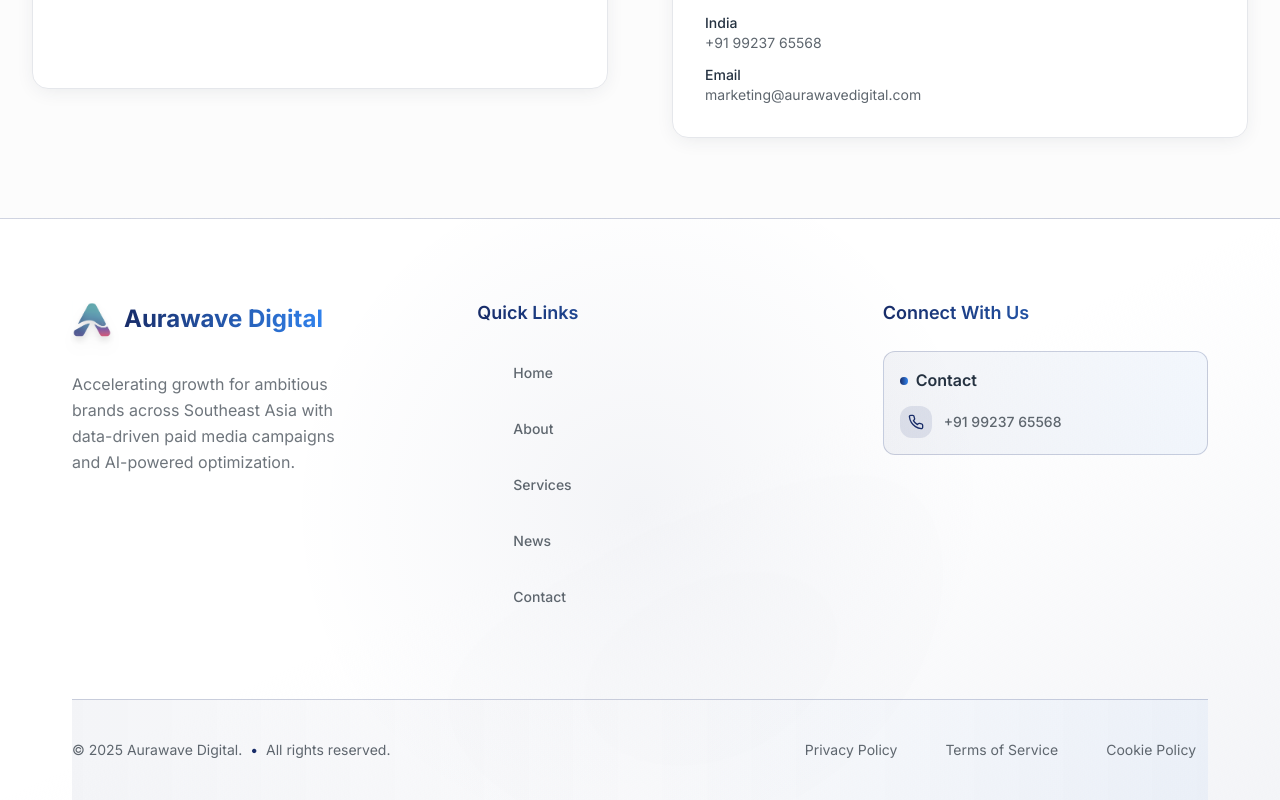
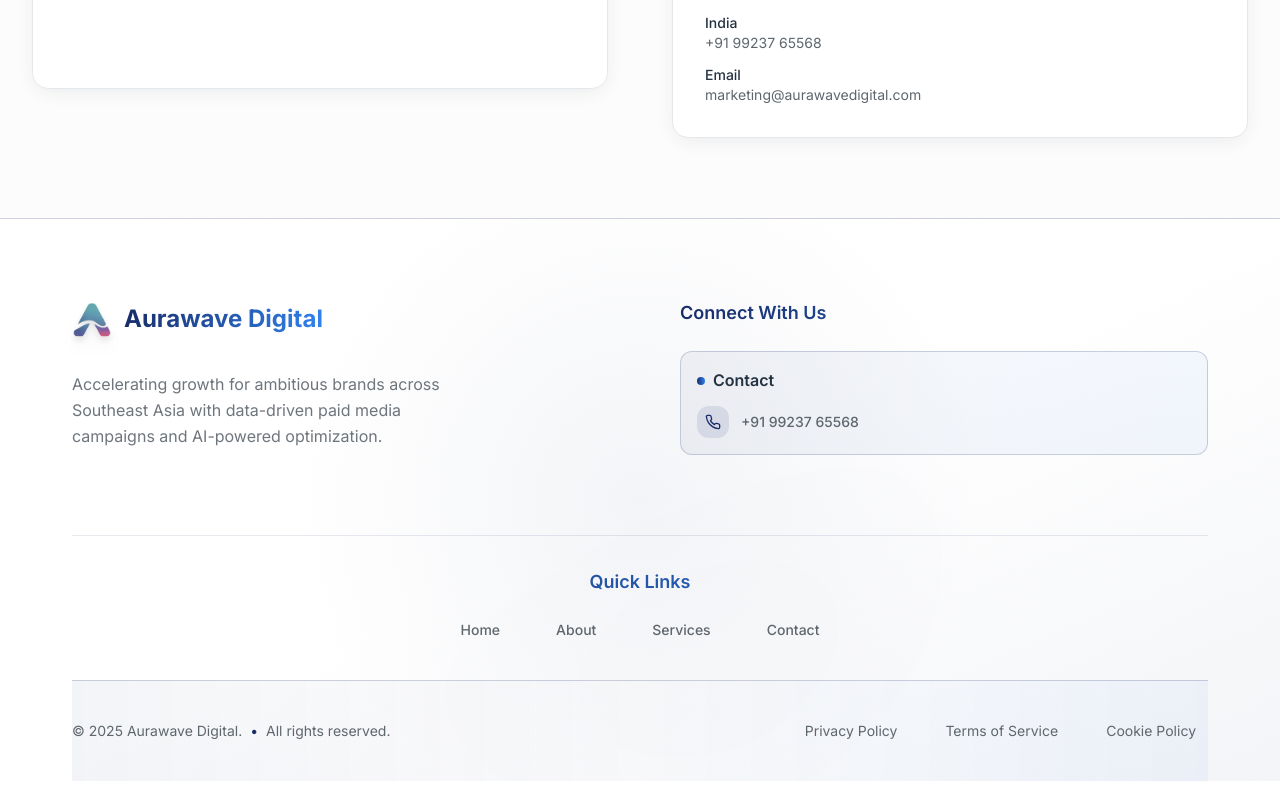
Before and after one commit to pankajtiwaskar-create/aurawave-growth-accelerator, a React (Vite) app: page / in a window 1280 px wide. Shown: the part 7873-8673 px from the top of the page. Built offline with nearby package versions, Linux system fonts and the light colour scheme; grey boxes are pictures that could not be loaded.

Commit message:
Update footer navigation and layout
Removed "News" button from footer and aligned "Quick Links" horizontally below content.
-edited src/components/Footer.tsx

```diff
--- a/src/components/Footer.tsx
+++ b/src/components/Footer.tsx
@@ -13,9 +13,6 @@ const Footer = () => {
   }, {
     label: 'Services',
     href: 'services'
-  }, {
-    label: 'News',
-    href: 'news'
   }, {
     label: 'Contact',
     href: 'contact'
@@ -35,10 +32,10 @@ const Footer = () => {
 
       <div className="content-container relative z-10">
         {/* Main Footer Content */}
-        <div className="section-padding grid grid-cols-1 md:grid-cols-3 gap-lg lg:gap-2xl">
+        <div className="section-padding grid grid-cols-1 md:grid-cols-2 gap-lg lg:gap-2xl">
 
           {/* Company Info - Enhanced Design */}
-          <div className="md:col-span-1 lg:pr-8 animate-fade-in-up space-y-8">
+          <div className="animate-fade-in-up space-y-8">
             <div className="flex items-center space-x-3 group cursor-pointer">
               <div className="relative">
                 <img src={auraWaveLogo} alt="Aurawave Digital" className="w-10 h-10 transition-transform duration-300 group-hover:scale-110 drop-shadow-lg" />
@@ -56,30 +53,8 @@ const Footer = () => {
 
           </div>
 
-          {/* Quick Links - Enhanced Design */}
+          {/* Contact - Enhanced Design */}
           <div className="animate-fade-in-up space-y-6" style={{ animationDelay: '0.1s' }}>
-            <h3 className="text-lg font-semibold bg-gradient-to-r from-primary to-secondary bg-clip-text text-transparent">Quick Links</h3>
-            <nav className="space-y-3">
-              {quickLinks.map((link, index) => (
-                <button
-                  key={link.label}
-                  onClick={() => scrollToSection(link.href)}
-                  className="block w-full text-left p-3 rounded-xl text-muted-foreground hover:text-primary hover:bg-primary/5 dark:hover:bg-primary/10 transition-all duration-300 text-sm font-medium group"
-                  style={{ animationDelay: `${0.2 + index * 0.05}s` }}
-                >
-                  <span className="flex items-center space-x-2">
-                    <ArrowRight className="w-4 h-4 opacity-0 group-hover:opacity-100 transition-opacity duration-300 text-primary" />
-                    <span className="transition-transform duration-300 group-hover:translate-x-1">
-                      {link.label}
-                    </span>
-                  </span>
-                </button>
-              ))}
-            </nav>
-          </div>
-
-          {/* Contact - Enhanced Design */}
-          <div className="animate-fade-in-up space-y-6" style={{ animationDelay: '0.2s' }}>
             <h3 className="text-lg font-semibold bg-gradient-to-r from-primary to-secondary bg-clip-text text-transparent">Connect With Us</h3>
 
             {/* Contact Numbers */}
@@ -99,6 +74,27 @@ const Footer = () => {
                 </div>
               </div>
             </div>
+          </div>
+        </div>
+
+        {/* Quick Links - Horizontal Layout */}
+        <div className="py-8 border-t border-primary/10 animate-fade-in-up" style={{ animationDelay: '0.2s' }}>
+          <div className="text-center space-y-4">
+            <h3 className="text-lg font-semibold bg-gradient-to-r from-primary to-secondary bg-clip-text text-transparent">Quick Links</h3>
+            <nav className="flex justify-center items-center flex-wrap gap-6">
+              {quickLinks.map((link, index) => (
+                <button
+                  key={link.label}
+                  onClick={() => scrollToSection(link.href)}
+                  className="px-4 py-2 rounded-lg text-muted-foreground hover:text-primary hover:bg-primary/5 dark:hover:bg-primary/10 transition-all duration-300 text-sm font-medium group"
+                  style={{ animationDelay: `${0.3 + index * 0.05}s` }}
+                >
+                  <span className="transition-transform duration-300 group-hover:scale-105">
+                    {link.label}
+                  </span>
+                </button>
+              ))}
+            </nav>
           </div>
         </div>
 
```
